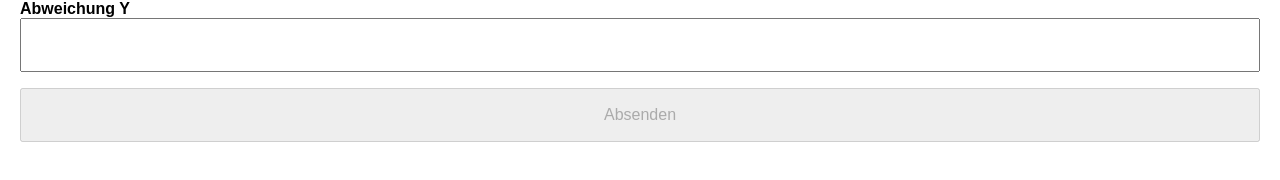
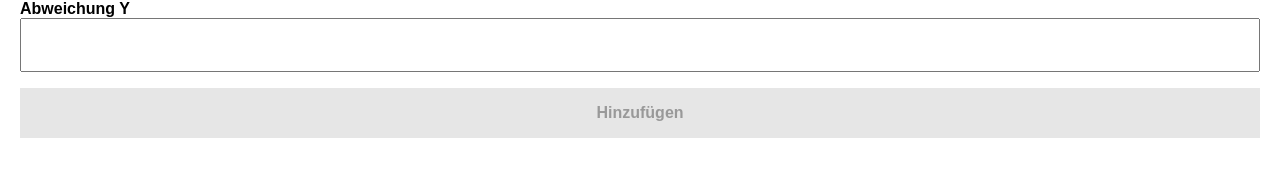
Before and after one commit to fschmtt/thw-leaderboard, a Vue app: page /admin in a window 1280 px wide. Shown: the part 196-376 px from the top of the page. Built offline with nearby package versions, Linux system fonts and the light colour scheme.

Commit message:
Fix adding new competitor

```diff
--- a/src/views/Admin.vue
+++ b/src/views/Admin.vue
@@ -47,7 +47,8 @@ export default {
 
       <label for="offsetY">Abweichung Y</label>
       <input type="number" name="offsetY" id="offsetY" v-model="offsetY" />
-      <button type="submit" :disabled="isButtonDisabled">Absenden</button>
+
+      <button type="submit" :disabled="isButtonDisabled">Hinzufügen</button>
     </form>
   </main>
 </template>
@@ -75,5 +76,14 @@ button {
   width: 100%;
   padding: 16px 8px;
   font-size: 16px;
+  background-color: #003399;
+  color: white;
+  font-weight: bold;
+  border: none;
+}
+
+button[disabled] {
+  background-color: #e6e6e6;
+  color: #999999;
 }
 </style>
```
Also changed, not shown: 1 other file (tests, documents, lock files or other folders).
